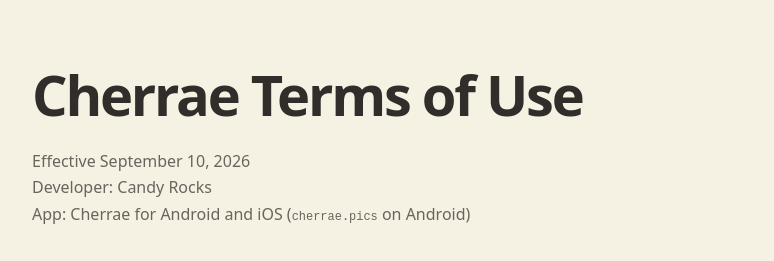
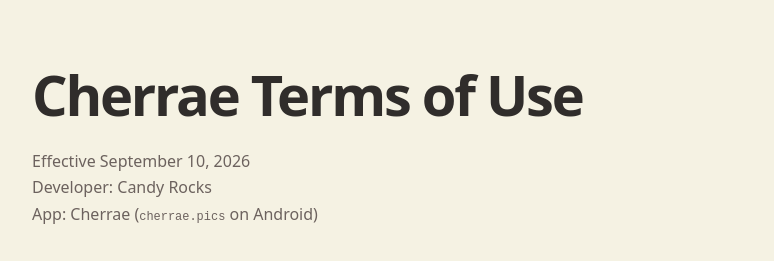
Before and after one commit to pebble-dash/cherrae, a plain HTML site: page terms.html in a window 1280 px wide. Shown: the top 261 px of the page, without its empty margins (252-1026 px from the left). Drawn offline with Linux system fonts and the light colour scheme.

Commit message:
docs\terms.html terms.html Finalize Cherrae terms[2]

```diff
--- a/terms.html
+++ b/terms.html
@@ -1,6 +1,6 @@
 <!doctype html>
 <html lang="en"><head><meta charset="utf-8"><meta name="viewport" content="width=device-width,initial-scale=1"><title>Cherrae Terms of Use</title><meta name="description" content="Terms of Use for Cherrae by Candy Rocks."><style>:root{color-scheme:light;background:#f5f2e3;color:#302d2b;font-family:ui-rounded,"Avenir Next",system-ui,sans-serif}body{margin:0}main{box-sizing:border-box;width:min(760px,100%);margin:0 auto;padding:56px 24px 80px}h1{margin:0 0 8px;font-size:clamp(2rem,7vw,3.5rem);letter-spacing:-.04em}h2{margin:36px 0 8px;font-size:1.15rem}p{line-height:1.65}.meta{color:#6c625e;margin-bottom:36px}a{color:#85445b}code{font-size:.92em}</style></head>
-<body><main><h1>Cherrae Terms of Use</h1><p class="meta">Effective September 10, 2026<br>Developer: Candy Rocks<br>App: Cherrae for Android and iOS (<code>cherrae.pics</code> on Android)</p>
+<body><main><h1>Cherrae Terms of Use</h1><p class="meta">Effective September 10, 2026<br>Developer: Candy Rocks<br>App: Cherrae (<code>cherrae.pics</code> on Android)</p>
 <p>These Terms govern your use of Cherrae. By installing, accessing, or using Cherrae, you agree to these Terms. If you do not agree, do not use the app. Nothing in these Terms limits rights or remedies that cannot lawfully be limited under applicable consumer law.</p><p>You may use Cherrae only if you are legally capable of agreeing to these Terms. If you are not, do not use the app unless your parent or legal guardian permits your use and agrees to these Terms where applicable law allows.</p>
 <h2>The service</h2><p>Cherrae is a photo-selection and organization aid. Automated grouping is an estimate and may be incomplete, inaccurate, unavailable, or unsuitable for your intended result. Cherrae is not designed for identification, authentication, tracking, safety-critical use, or decisions about a person's rights or access to services. It does not provide professional, medical, legal, financial, or content-moderation advice.</p>
 <h2>Your photos and responsibilities</h2><p>You retain your rights in your photos. Candy Rocks does not claim ownership of them. You are solely responsible for the photos you select, edit, save, share, publish, or otherwise use; for keeping independent backups; and for obtaining any permissions, model releases, intellectual-property rights, privacy consents, and age-related consents required for people or material shown in them.</p><p>You must not use Cherrae to violate law, another person's rights, platform rules, court orders, or contractual duties. You must not use it to create, possess, facilitate, or distribute illegal content, non-consensual intimate imagery, child sexual abuse material, exploitative content, unlawful surveillance, harassment, impersonation, or infringement. Cherrae does not review, endorse, or assume responsibility for user-selected content.</p>
```
